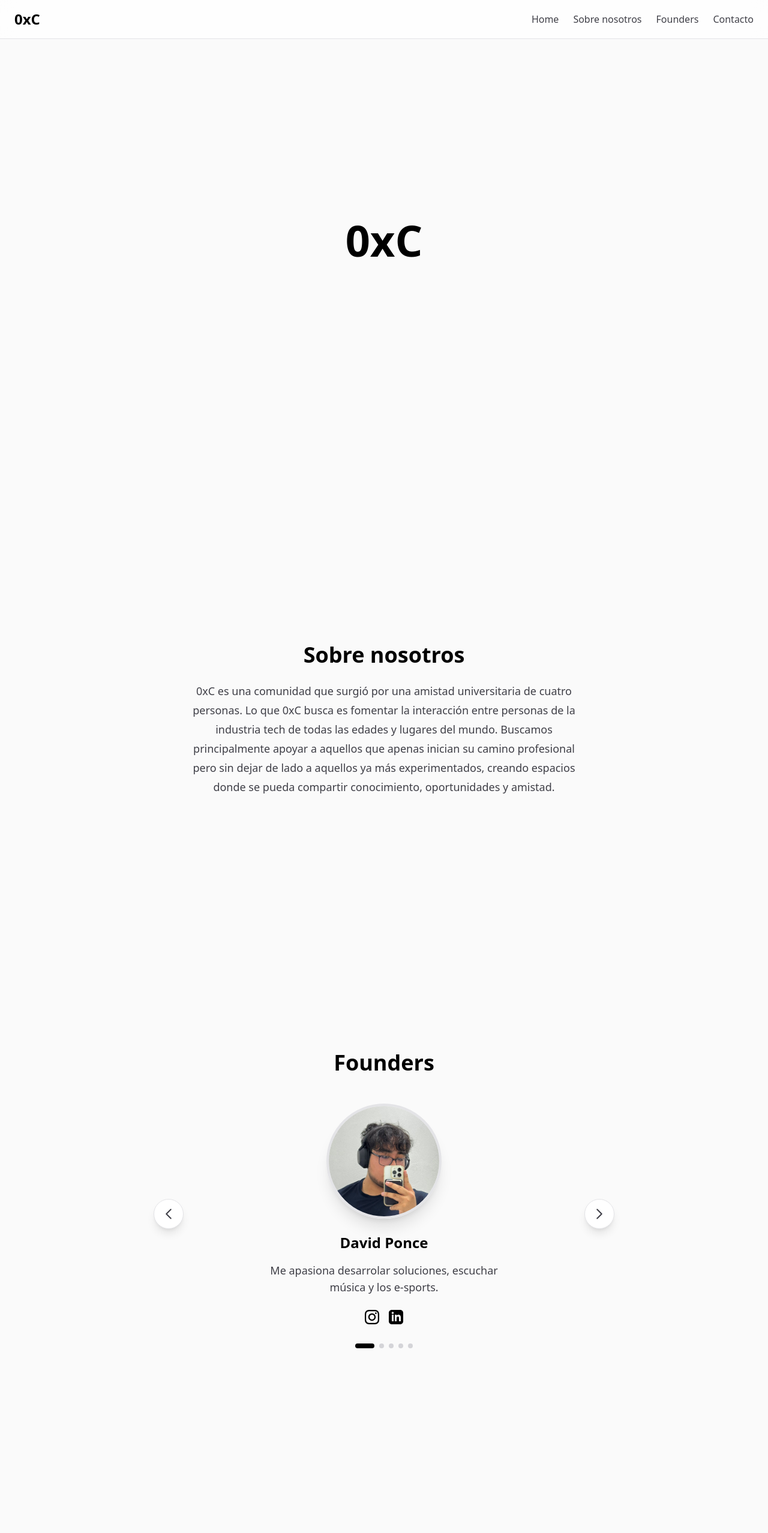
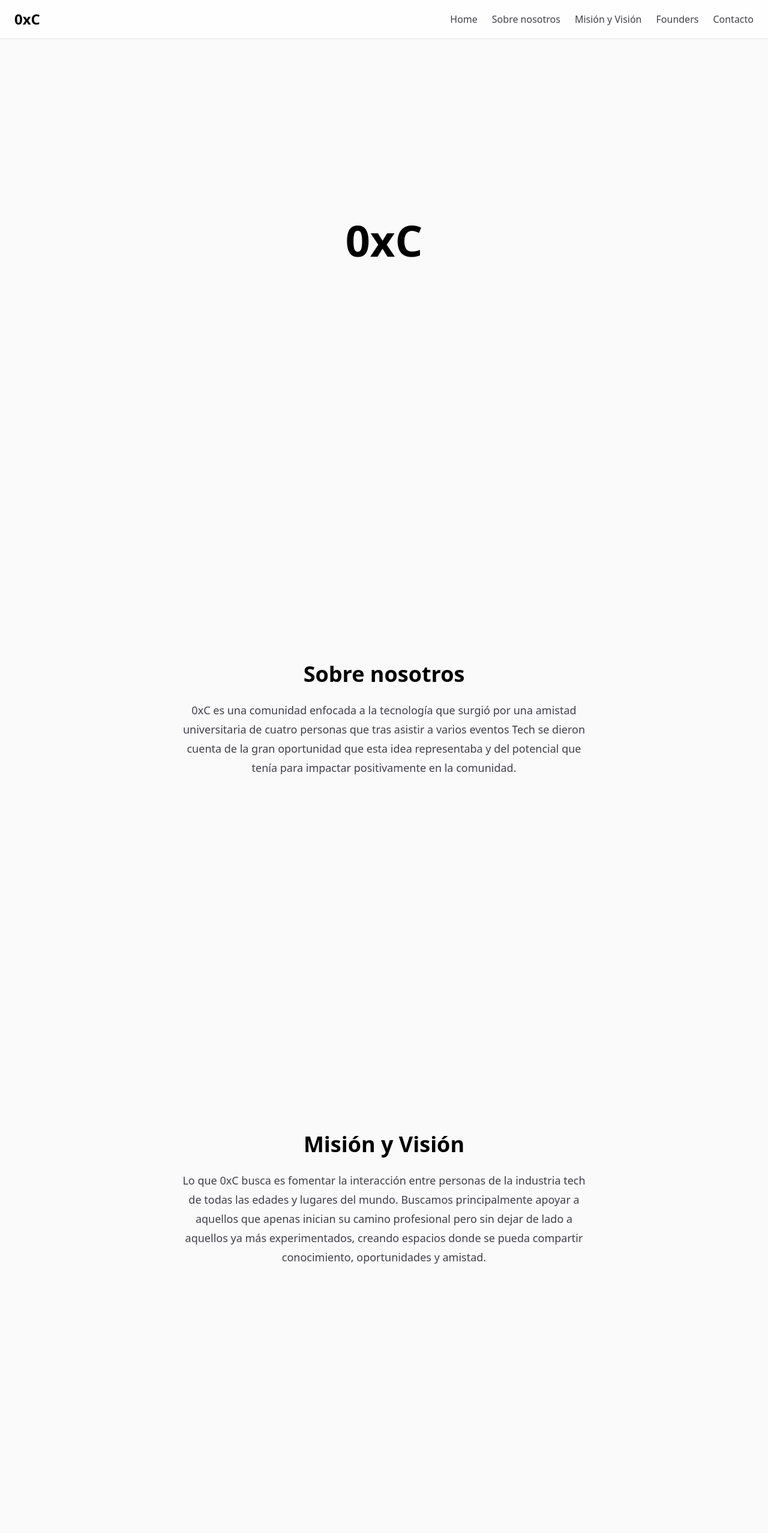
Before and after one commit to deibpst/0xc, a Next.js app: page / in a window 1280 px wide. Shown: the top 2556 px of the page at 60% size. Built offline with nearby package versions, Linux system fonts and the light colour scheme.

Commit message:
Se modifico about y se agrego mision y vision

```diff
--- a/src/app/page.tsx
+++ b/src/app/page.tsx
@@ -68,6 +68,9 @@ export default function Home() {
               <a href="#about" className="hover:text-black dark:hover:text-white transition">Sobre nosotros</a>
             </li>
             <li>
+              <a href="#mission-vision" className="hover:text-black dark:hover:text-white transition">Misión y Visión</a>
+            </li>
+            <li>
               <a href="#founders" className="hover:text-black dark:hover:text-white transition">Founders</a>
             </li>
             <li>
@@ -78,15 +81,14 @@ export default function Home() {
       </nav>
 
       {/* Section Home */}
-      <a
-        href="#about"
+      <section
         id="home"
         className="h-screen w-full flex items-center justify-center text-center"
       >
         <h1 className="text-7xl font-bold text-black dark:text-zinc-50">
-          0xC
+          <a href="#about">0xC</a>
         </h1>
-      </a>
+      </section>
 
 
       {/* Section About */}
@@ -96,7 +98,17 @@ export default function Home() {
       >
         <h2 className="text-4xl font-bold text-black dark:text-zinc-50 mb-6">Sobre nosotros</h2>
         <p className="max-w-2xl text-lg leading-8 text-zinc-700 dark:text-zinc-400">
-          0xC es una comunidad que surgió por una amistad universitaria de cuatro personas.
+          0xC es una comunidad enfocada a la tecnología que surgió por una amistad universitaria de cuatro personas que tras asistir a varios eventos Tech se dieron cuenta de la gran oportunidad que esta idea representaba y del potencial que tenía para impactar positivamente en la comunidad.
+        </p>
+      </section>
+
+      {/* Section Misión y Visión */}
+      <section
+        id="mission-vision"
+        className="h-screen w-full flex flex-col items-center justify-center px-8 text-center "
+      >
+        <h2 className="text-4xl font-bold text-black dark:text-zinc-50 mb-6">Misión y Visión</h2>
+        <p className="max-w-2xl text-lg leading-8 text-zinc-700 dark:text-zinc-400">
           Lo que 0xC busca es fomentar la interacción entre personas de la industria tech de
           todas las edades y lugares del mundo. Buscamos principalmente apoyar a aquellos que
           apenas inician su camino profesional pero sin dejar de lado a aquellos ya más experimentados, creando espacios donde se pueda compartir conocimiento, oportunidades y
```
